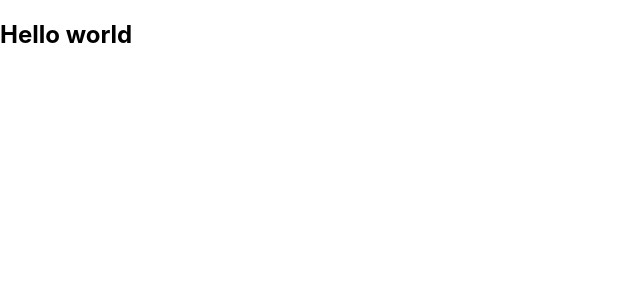
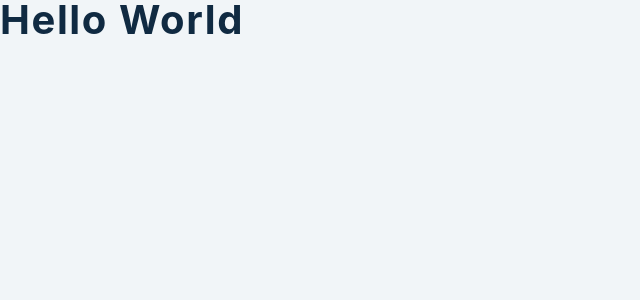
Before and after one commit to patricio0312rev/react-github-users-pagination, a React (Create React App) app: page / in a window 1280 px wide. Shown: the top 300 px of the page, without its empty margins (0-640 px from the left). Built offline with nearby package versions, Linux system fonts and the light colour scheme.

Commit message:
Actualizando estilos en index.css

```diff
--- a/src/index.css
+++ b/src/index.css
@@ -1,13 +1,224 @@
+/*
+===============
+Variables
+===============
+*/
+
+:root {
+  /* dark shades of primary color*/
+  --clr-primary-1: hsl(205, 86%, 17%);
+  --clr-primary-2: hsl(205, 77%, 27%);
+  --clr-primary-3: hsl(205, 72%, 37%);
+  --clr-primary-4: hsl(205, 63%, 48%);
+  /* primary/main color */
+  --clr-primary-5: hsl(205, 78%, 60%);
+  /* lighter shades of primary color */
+  --clr-primary-6: hsl(205, 89%, 70%);
+  --clr-primary-7: hsl(205, 90%, 76%);
+  --clr-primary-8: hsl(205, 86%, 81%);
+  --clr-primary-9: hsl(205, 90%, 88%);
+  --clr-primary-10: hsl(205, 100%, 96%);
+  /* darkest grey - used for headings */
+  --clr-grey-1: hsl(209, 61%, 16%);
+  --clr-grey-2: hsl(211, 39%, 23%);
+  --clr-grey-3: hsl(209, 34%, 30%);
+  --clr-grey-4: hsl(209, 28%, 39%);
+  /* grey used for paragraphs */
+  --clr-grey-5: hsl(210, 22%, 49%);
+  --clr-grey-6: hsl(209, 23%, 60%);
+  --clr-grey-7: hsl(211, 27%, 70%);
+  --clr-grey-8: hsl(210, 31%, 80%);
+  --clr-grey-9: hsl(212, 33%, 89%);
+  --clr-grey-10: hsl(210, 36%, 96%);
+  --clr-white: #fff;
+  --clr-red-dark: hsl(360, 67%, 44%);
+  --clr-red-light: hsl(360, 71%, 66%);
+  --clr-green-dark: hsl(125, 67%, 44%);
+  --clr-green-light: hsl(125, 71%, 66%);
+  --clr-black: #222;
+
+  --transition: all 0.3s linear;
+  --spacing: 0.1rem;
+  --radius: 0.75rem;
+  --light-shadow: 0 5px 15px rgba(0, 0, 0, 0.1);
+  --dark-shadow: 0 5px 15px rgba(0, 0, 0, 0.2);
+  --max-width: 1170px;
+  --fixed-width: 620px;
+}
+/*
+===============
+Global Styles
+===============
+*/
+
+*,
+::after,
+::before {
+  margin: 0;
+  padding: 0;
+  box-sizing: border-box;
+}
 body {
-  margin: 0;
-  font-family: -apple-system, BlinkMacSystemFont, 'Segoe UI', 'Roboto', 'Oxygen',
-    'Ubuntu', 'Cantarell', 'Fira Sans', 'Droid Sans', 'Helvetica Neue',
-    sans-serif;
-  -webkit-font-smoothing: antialiased;
-  -moz-osx-font-smoothing: grayscale;
+  font-family: -apple-system, BlinkMacSystemFont, 'Segoe UI', Roboto, Oxygen,
+    Ubuntu, Cantarell, 'Open Sans', 'Helvetica Neue', sans-serif;
+  background: var(--clr-grey-10);
+  color: var(--clr-grey-1);
+  line-height: 1.5;
+  font-size: 0.875rem;
+}
+ul {
+  list-style-type: none;
+}
+a {
+  text-decoration: none;
+}
+h1,
+h2,
+h3,
+h4 {
+  letter-spacing: var(--spacing);
+  text-transform: capitalize;
+  line-height: 1.25;
+  margin-bottom: 0.75rem;
+}
+h1 {
+  font-size: 2.75rem;
+}
+h2 {
+  font-size: 2rem;
+}
+h3 {
+  font-size: 1.25rem;
+}
+h4 {
+  font-size: 0.875rem;
+}
+p {
+  margin-bottom: 1.25rem;
+  color: var(--clr-grey-5);
+}
+@media screen and (min-width: 800px) {
+  h1 {
+    font-size: 3rem;
+  }
+  h2 {
+    font-size: 2.5rem;
+  }
+  h3 {
+    font-size: 1.75rem;
+  }
+  h4 {
+    font-size: 1rem;
+  }
+  body {
+    font-size: 1rem;
+  }
+  h1,
+  h2,
+  h3,
+  h4 {
+    line-height: 1;
+  }
 }
 
-code {
-  font-family: source-code-pro, Menlo, Monaco, Consolas, 'Courier New',
-    monospace;
+/*
+===============
+Pagination
+===============
+*/
+.section-title {
+  text-align: center;
+  margin: 4rem 0 6rem 0;
 }
+.underline {
+  width: 8rem;
+  height: 0.25rem;
+  background: var(--clr-primary-5);
+  margin: 0 auto;
+}
+.followers {
+  width: 90vw;
+  max-width: var(--max-width);
+  margin: 5rem auto;
+}
+.container {
+  display: grid;
+  gap: 2rem;
+  margin-bottom: 4rem;
+}
+@media screen and (min-width: 576px) {
+  .container {
+    grid-template-columns: repeat(auto-fill, minmax(250px, 1fr));
+  }
+}
+.card {
+  background: var(--clr-white);
+  border-radius: var(--radius);
+  box-shadow: var(--light-shadow);
+  padding: 2rem 3.5rem;
+  text-align: center;
+}
+.card img {
+  width: 130px;
+  height: 130px;
+  border-radius: 50%;
+  object-fit: cover;
+  margin-bottom: 0.75rem;
+}
+
+.card h4 {
+  margin-bottom: 1.5rem;
+  font-size: 0.85rem;
+  color: var(--clr-grey-5);
+}
+
+.btn {
+  padding: 0.35rem 0.75rem;
+  letter-spacing: 1.6px;
+  font-size: 0.75rem;
+  color: var(--clr-white);
+  background: var(--clr-primary-5);
+  border-radius: var(--radius);
+  border-color: transparent;
+  text-transform: uppercase;
+  transition: var(--transition);
+  cursor: pointer;
+}
+
+.btn-container {
+  display: flex;
+  justify-content: center;
+  flex-wrap: wrap;
+}
+.page-btn {
+  width: 2rem;
+  height: 2rem;
+  background: var(--clr-primary-7);
+  border-color: transparent;
+  border-radius: 5px;
+  cursor: pointer;
+  margin: 0.5rem;
+  transition: var(--transition);
+}
+.active-btn {
+  background: var(--clr-primary-1);
+  color: var(--clr-white);
+}
+.prev-btn,
+.next-btn {
+  background: transparent;
+  border-color: transparent;
+  font-weight: bold;
+  text-transform: capitalize;
+  letter-spacing: var(--spacing);
+  margin: 0.5rem;
+  font-size: 1rem;
+  cursor: pointer;
+}
+
+@media screen and (min-width: 775px) {
+  .btn-container {
+    margin: 0 auto;
+    max-width: 700px;
+  }
+}
```
